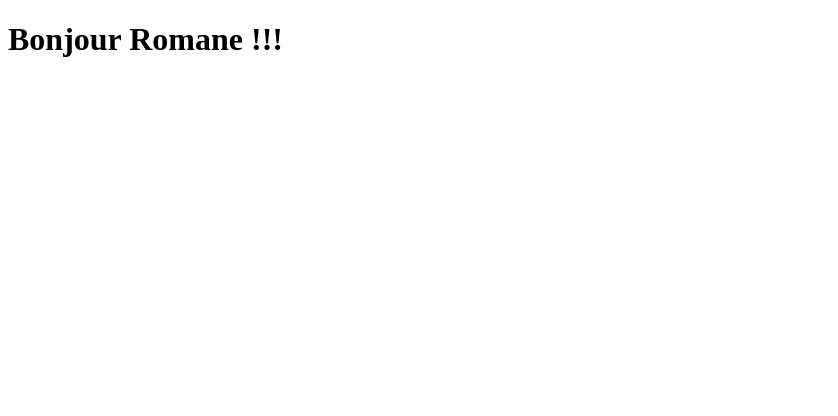
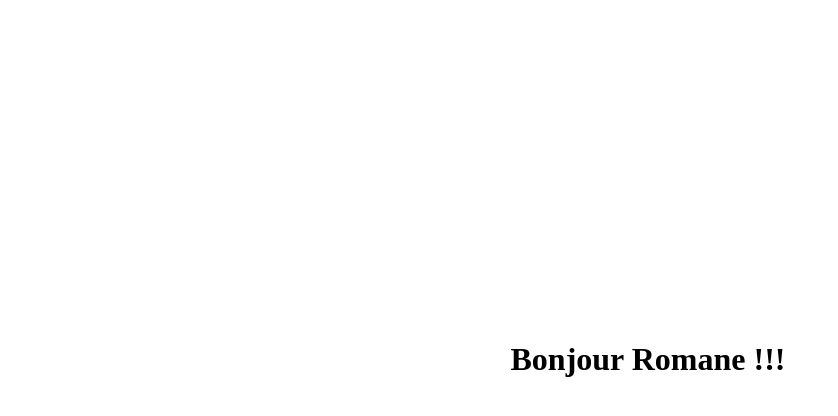
Before and after one commit to demostheneromane/hello, a plain HTML site: page index.html in a window 1280 px wide. Shown: the whole page, without its empty margins (0-838 px from the left). Drawn offline with Linux system fonts and the light colour scheme.

Commit message:
text center

```diff
--- a/index.html
+++ b/index.html
@@ -2,7 +2,18 @@
 <html>
 		<head>
 			<title></title>
+
 		</head>
+
+		<style type="text/css">
+			h1{
+				position: absolute;
+				top:40%;
+				width: 100%;
+				text-align: center;
+				font-family: Helvetical ;
+			}
+		</style>
 
 		<body>
 
```
